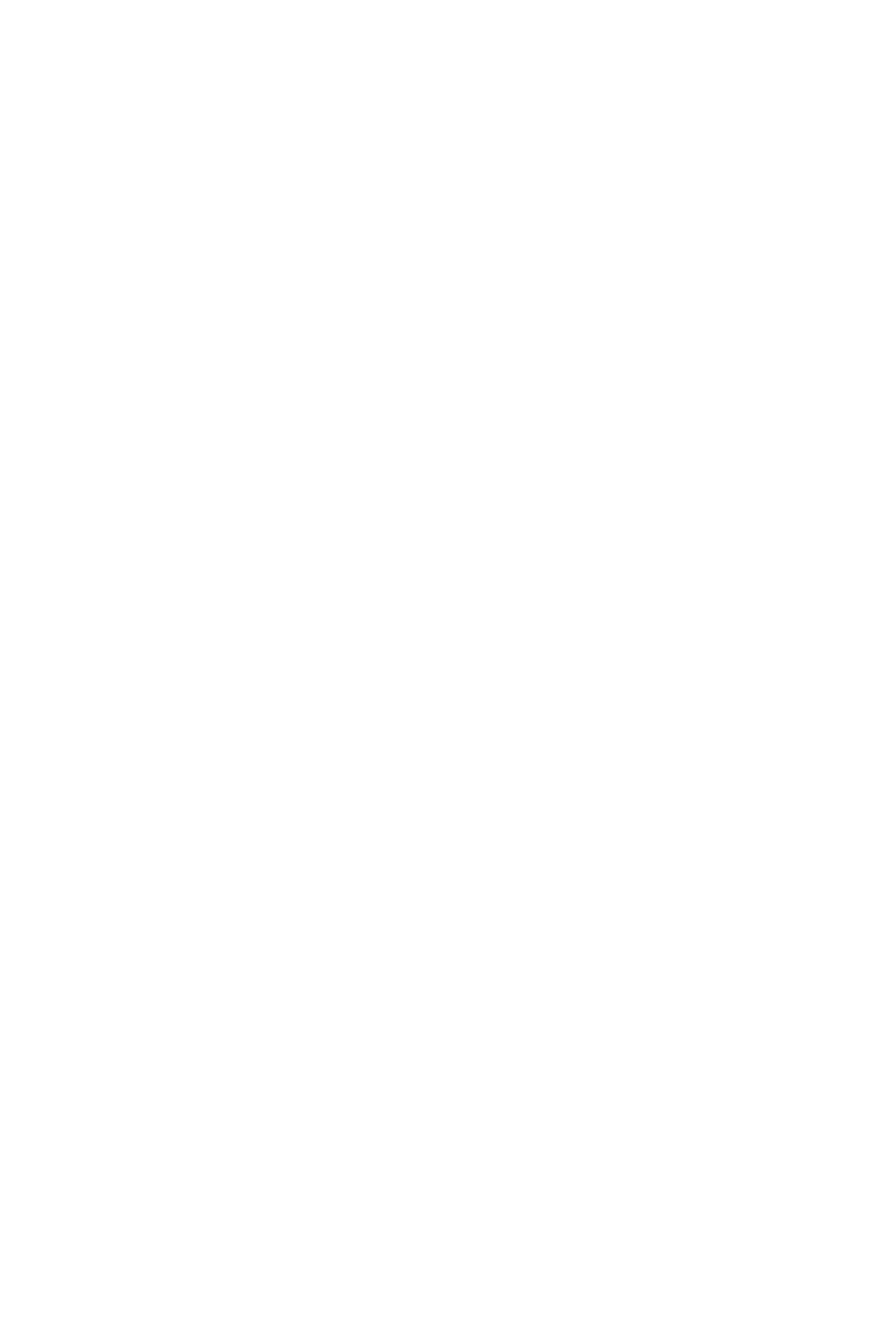
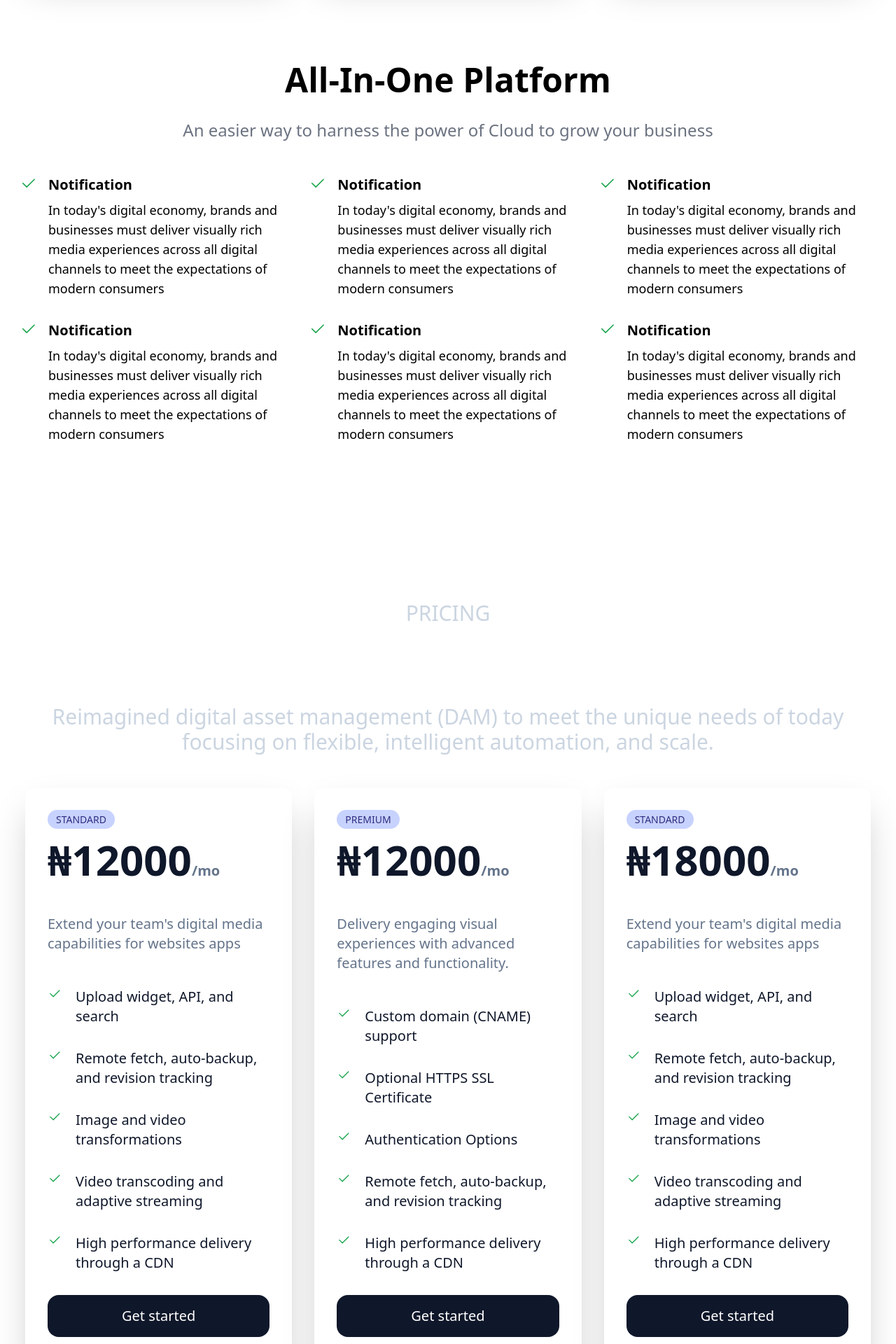
Before and after one commit to Emmanuelgithunt/react-cloud-app, a React (Create React App) app: page / in a window 1280 px wide. Shown: the part 2320-4240 px from the top of the page at 70% size. Before the commit the page ends 2282 px from the top, so only its background shows below. Built offline with nearby package versions, Linux system fonts and the light colour scheme.

Commit message:
worked on the fourth and fifth homepage

```diff
--- /dev/null
+++ b/src/InnerPages/HeroPage4.js
@@ -0,0 +1,91 @@
+import React from 'react'
+import {BsCheck2} from 'react-icons/bs';
+
+const HeroPage4 = () => {
+  return (
+    <div className='w-full my-32'>
+      <div className='max-w-[1240px] mx-auto px-2'>
+
+        <h2 className='text-5xl font-bold text-center'>All-In-One Platform</h2>
+        <p className='text-2xl py-8 text-gray-500 text-center'>An easier way to harness the power of Cloud to grow your business</p>
+
+        <div className='grid sm:grid-cols-2 lg:grid-cols-3 gap-4 pt-4'>
+
+            <div className='flex'>
+
+                <div className='w-7 mr-4 text-green-600'>
+                    <BsCheck2 size={25}/>
+                </div>
+
+                <div>
+                    <h3 className='font-bold text-xl'>Notification</h3>
+                    <p className='text-lg pt-2 pb-4'>In today's digital economy, brands and businesses must deliver visually rich media experiences across all digital channels to meet the expectations of modern consumers</p>
+                </div>
+            </div>
+
+            <div className='flex'>
+
+                <div className='w-7 mr-4 text-green-600'>
+                    <BsCheck2 size={25}/>
+                </div>
+
+                <div>
+                    <h3 className='font-bold text-xl'>Notification</h3>
+                    <p className='text-lg pt-2 pb-4'>In today's digital economy, brands and businesses must deliver visually rich media experiences across all digital channels to meet the expectations of modern consumers</p>
+                </div>
+            </div>
+
+            <div className='flex'>
+
+                <div className='w-7 mr-4 text-green-600'>
+                    <BsCheck2 size={25}/>
+                </div>
+
+                <div>
+                    <h3 className='font-bold text-xl'>Notification</h3>
+                    <p className='text-lg pt-2 pb-4'>In today's digital economy, brands and businesses must deliver visually rich media experiences across all digital channels to meet the expectations of modern consumers</p>
+                </div>
+            </div>
+
+            <div className='flex'>
+
+                <div className='w-7 mr-4 text-green-600'>
+                    <BsCheck2 size={25}/>
+                </div>
+
+                <div>
+                    <h3 className='font-bold text-xl'>Notification</h3>
+                    <p className='text-lg pt-2 pb-4'>In today's digital economy, brands and businesses must deliver visually rich media experiences across all digital channels to meet the expectations of modern consumers</p>
+                </div>
+            </div>
+
+            <div className='flex'>
+
+                <div className='w-7 mr-4 text-green-600'>
+                    <BsCheck2 size={25}/>
+                </div>
+
+                <div>
+                    <h3 className='font-bold text-xl'>Notification</h3>
+                    <p className='text-lg pt-2 pb-4'>In today's digital economy, brands and businesses must deliver visually rich media experiences across all digital channels to meet the expectations of modern consumers</p>
+                </div>
+            </div>
+
+            <div className='flex'>
+
+                <div className='w-7 mr-4 text-green-600'>
+                    <BsCheck2 size={25}/>
+                </div>
+
+                <div>
+                    <h3 className='font-bold text-xl'>Notification</h3>
+                    <p className='text-lg pt-2 pb-4'>In today's digital economy, brands and businesses must deliver visually rich media experiences across all digital channels to meet the expectations of modern consumers</p>
+                </div>
+            </div>
+        </div>
+      </div>
+    </div>
+  )
+}
+
+export default HeroPage4
--- /dev/null
+++ b/src/InnerPages/HeroPage5.js
@@ -0,0 +1,90 @@
+import React from 'react'
+import {BsCheck2} from 'react-icons/bs'
+
+const HeroPage5 = () => {
+  return (
+    <div className='w-full text-white my-2 rounded-t-[50px]'>
+      <div className='max-w-[800px] bg-slate-900 absolute min-blend-overlay'></div>
+
+
+      <div className='max-w-[1240px] mx-auto py-12'>
+
+        <div className='text-center py-8 text-slate-300'>
+            <h2 className='text-3xl uppercase'>Pricing</h2>
+            <h3 className='text-5xl font-bold text-white py-8'>The right price for your research</h3>
+            <p className='text-3xl'>Reimagined digital asset management (DAM) to meet the unique needs of today focusing on flexible, intelligent automation, and scale.</p>
+        </div>
+
+        <div className='grid md:grid-cols-3'>
+
+            <div className='bg-white text-slate-900 m-4 p-8 rounded-xl shadow-2xl relative'>
+                <span className='uppercase px-3 py-1 bg-indigo-200 text-indigo-900 rounded-2xl text-sm'>Standard</span>
+
+                <div>
+                    <p className='text-6xl py-4 font-bold flex'> &#x20A6;12000<span className='text-xl text-slate-500 flex flex-col justify-end'>/mo</span></p>
+                </div>
+
+                <div>
+                    <p className='text-xl py-8 text-slate-500'>Extend your team's digital media capabilities for websites apps
+                    </p>
+
+                    <div className='text-xl'>
+                        <p className='flex py-4'><span className='w-5 mr-5 text-green-600'><BsCheck2/></span>Upload widget, API, and search</p>
+                        <p className='flex py-4'><span className='w-5 mr-5 text-green-600'><BsCheck2/></span>Remote fetch, auto-backup, and revision tracking</p>
+                        <p className='flex py-4'><span className='w-5 mr-5 text-green-600'><BsCheck2/></span>Image and video transformations</p>
+                        <p className='flex py-4'><span className='w-5 mr-5 text-green-600'><BsCheck2/></span>Video transcoding and adaptive streaming</p>
+                        <p className='flex py-4'><span className='w-5 mr-5 text-green-600'><BsCheck2/></span>High performance delivery through a CDN</p>
+                        <button className='w-full py-4 my-4 bg-slate-900 text-white rounded-2xl'>Get started</button>
+                    </div>
+                </div>
+            </div>
+
+            <div className='bg-white text-slate-900 m-4 p-8 rounded-xl shadow-2xl relative'>
+                <span className='uppercase px-3 py-1 bg-indigo-200 text-indigo-900 rounded-2xl text-sm'>PREMIUM</span>
+
+                <div>
+                    <p className='text-6xl py-4 font-bold flex'> &#x20A6;12000<span className='text-xl text-slate-500 flex flex-col justify-end'>/mo</span></p>
+                </div>
+
+                <div>
+                    <p className='text-xl py-8 text-slate-500'>Delivery engaging visual experiences with advanced features and functionality. </p>
+
+                    <div className='text-xl'>
+                        <p className='flex py-4'><span className='w-5 mr-5 text-green-600'><BsCheck2/></span>Custom domain (CNAME) support</p>
+                        <p className='flex py-4'><span className='w-5 mr-5 text-green-600'><BsCheck2/></span>Optional HTTPS SSL Certificate</p>
+                        <p className='flex py-4'><span className='w-5 mr-5 text-green-600'><BsCheck2/></span>Authentication Options</p>
+                        <p className='flex py-4'><span className='w-5 mr-5 text-green-600'><BsCheck2/></span>Remote fetch, auto-backup, and revision tracking</p>
+                        <p className='flex py-4'><span className='w-5 mr-5 text-green-600'><BsCheck2/></span>High performance delivery through a CDN</p>
+                        <button className='w-full py-4 my-4 bg-slate-900 text-white rounded-2xl'>Get started</button>
+                    </div>
+                </div>
+            </div>
+
+            <div className='bg-white text-slate-900 m-4 p-8 rounded-xl shadow-2xl relative'>
+                <span className='uppercase px-3 py-1 bg-indigo-200 text-indigo-900 rounded-2xl text-sm'>Standard</span>
+
+                <div>
+                    <p className='text-6xl py-4 font-bold flex'> &#x20A6;18000<span className='text-xl text-slate-500 flex flex-col justify-end'>/mo</span></p>
+                </div>
+
+                <div>
+                    <p className='text-xl py-8 text-slate-500'>Extend your team's digital media capabilities for websites apps
+                    </p>
+
+                    <div className='text-xl'>
+                        <p className='flex py-4'><span className='w-5 mr-5 text-green-600'><BsCheck2/></span>Upload widget, API, and search</p>
+                        <p className='flex py-4'><span className='w-5 mr-5 text-green-600'><BsCheck2/></span>Remote fetch, auto-backup, and revision tracking</p>
+                        <p className='flex py-4'><span className='w-5 mr-5 text-green-600'><BsCheck2/></span>Image and video transformations</p>
+                        <p className='flex py-4'><span className='w-5 mr-5 text-green-600'><BsCheck2/></span>Video transcoding and adaptive streaming</p>
+                        <p className='flex py-4'><span className='w-5 mr-5 text-green-600'><BsCheck2/></span>High performance delivery through a CDN</p>
+                        <button className='w-full py-4 my-4 bg-slate-900 text-white rounded-2xl'>Get started</button>
+                    </div>
+                </div>
+            </div>
+        </div>
+      </div>
+    </div>
+  )
+}
+
+export default HeroPage5
--- a/src/Pages/HomePage.js
+++ b/src/Pages/HomePage.js
@@ -2,6 +2,8 @@ import React from 'react'
 import HeroPage from '../InnerPages/HeroPage'
 import HeroPage2 from '../InnerPages/HeroPage2'
 import HeroPage3 from '../InnerPages/HeroPage3'
+import HeroPage4 from '../InnerPages/HeroPage4'
+import HeroPage5 from '../InnerPages/HeroPage5'
 
 const HomePage = () => {
   return (
@@ -9,6 +11,8 @@ const HomePage = () => {
       <HeroPage/>
       <HeroPage2/>
       <HeroPage3/>
+      <HeroPage4/>
+      <HeroPage5/>
     </div>
   )
 }
```
